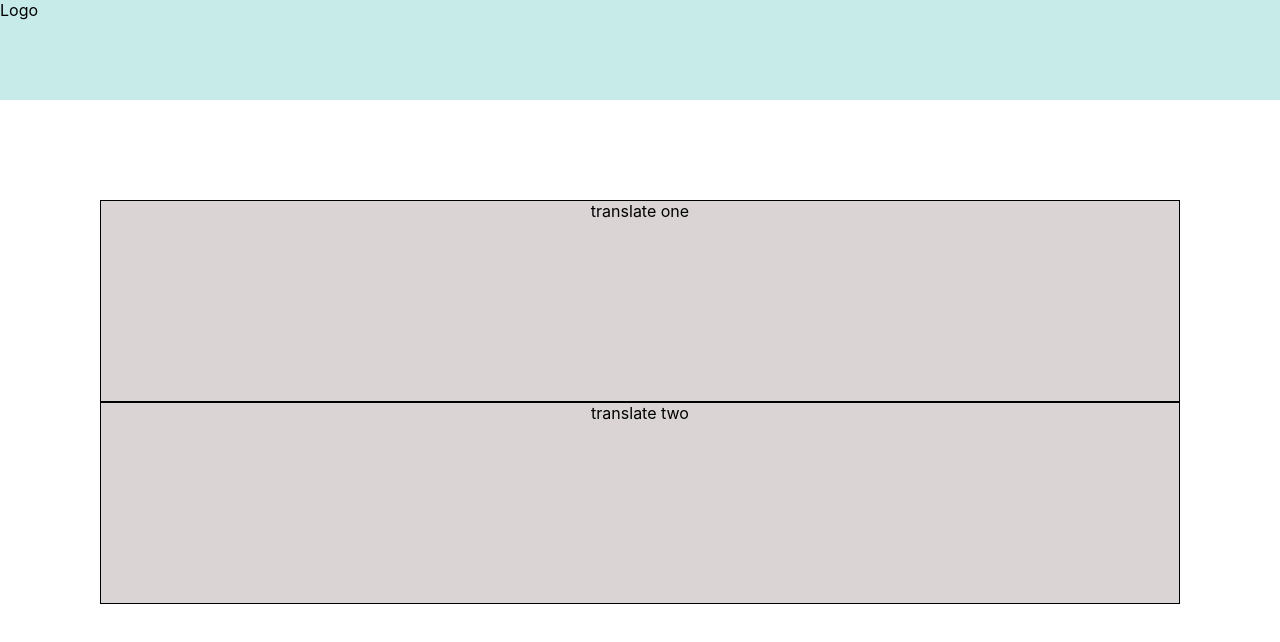
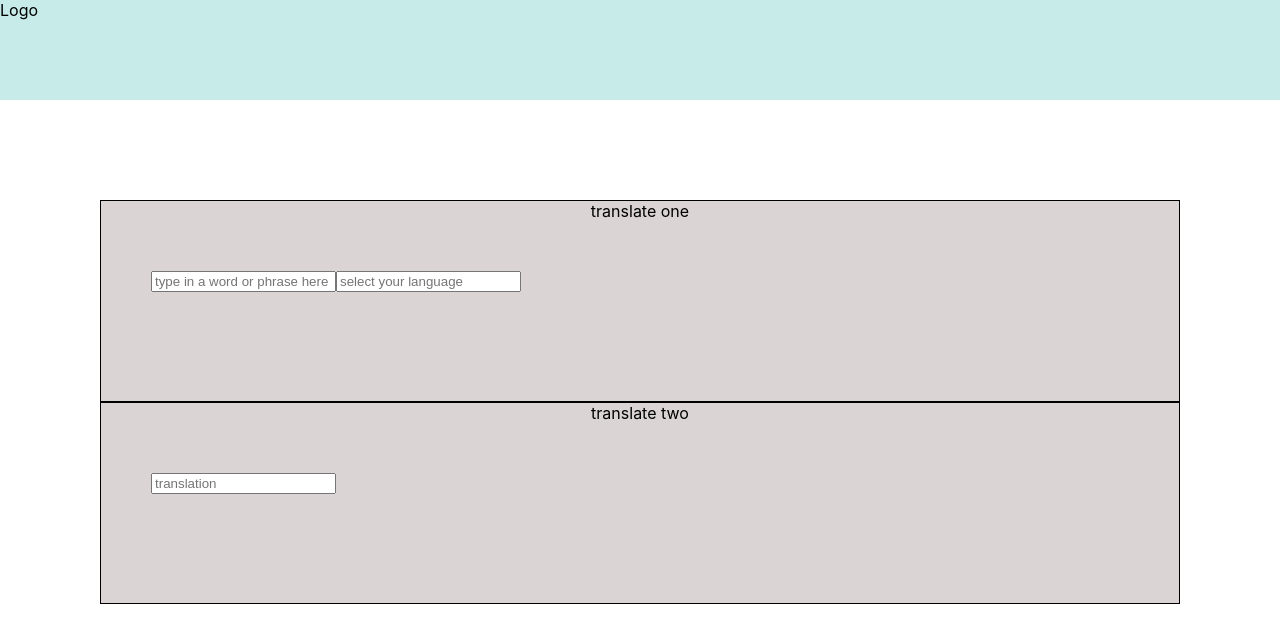
Before and after one commit to ana-vela/translator-app, a React (Create React App) app: page / in a window 1280 px wide. Shown: the top 642 px of the page. Built offline with nearby package versions, Linux system fonts and the light colour scheme.

Commit message:
Adding input fields and placeholders

```diff
--- a/src/App.css
+++ b/src/App.css
@@ -20,8 +20,19 @@ header {
   margin: 100px;
 }
 
-#item {
+.container form {
+  display: flex;
+  margin: 50px;
+}
+
+.item {
   background-color: rgb(218, 212, 212);
   height: 200px;
   border: 1px solid rgb(0, 0, 0);
+  align-items: baseline;
 }
+
+form {
+  display: flex;
+  flex-wrap: wrap;
+}
--- a/src/App.js
+++ b/src/App.js
@@ -8,8 +8,23 @@ function App() {
         <div id="logo">Logo</div>
       </header>
       <div className="container">
-        <div id="item">translate one</div>
-        <div id="item">translate two</div>
+        <div className="item">
+          translate one
+          <form>
+            <input
+              type="text"
+              placeholder="type in a word or phrase here"
+              id="lang-one"
+            ></input>
+            <input type="dropdown" placeholder="select your language"></input>
+          </form>
+        </div>
+        <div className="item">
+          translate two
+          <form>
+            <input type="text" placeholder="translation"></input>
+          </form>
+        </div>
       </div>
     </div>
   );
```
